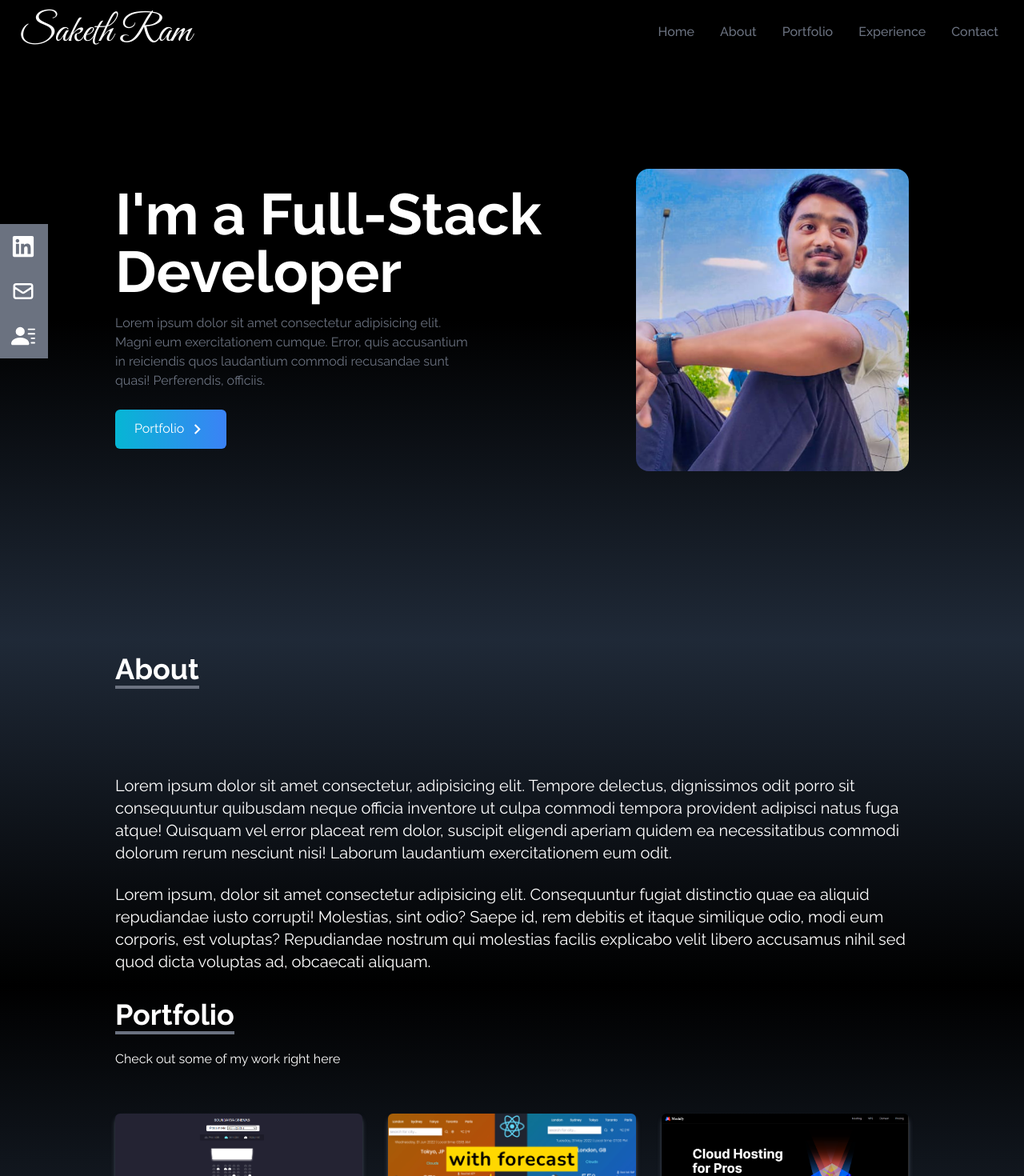
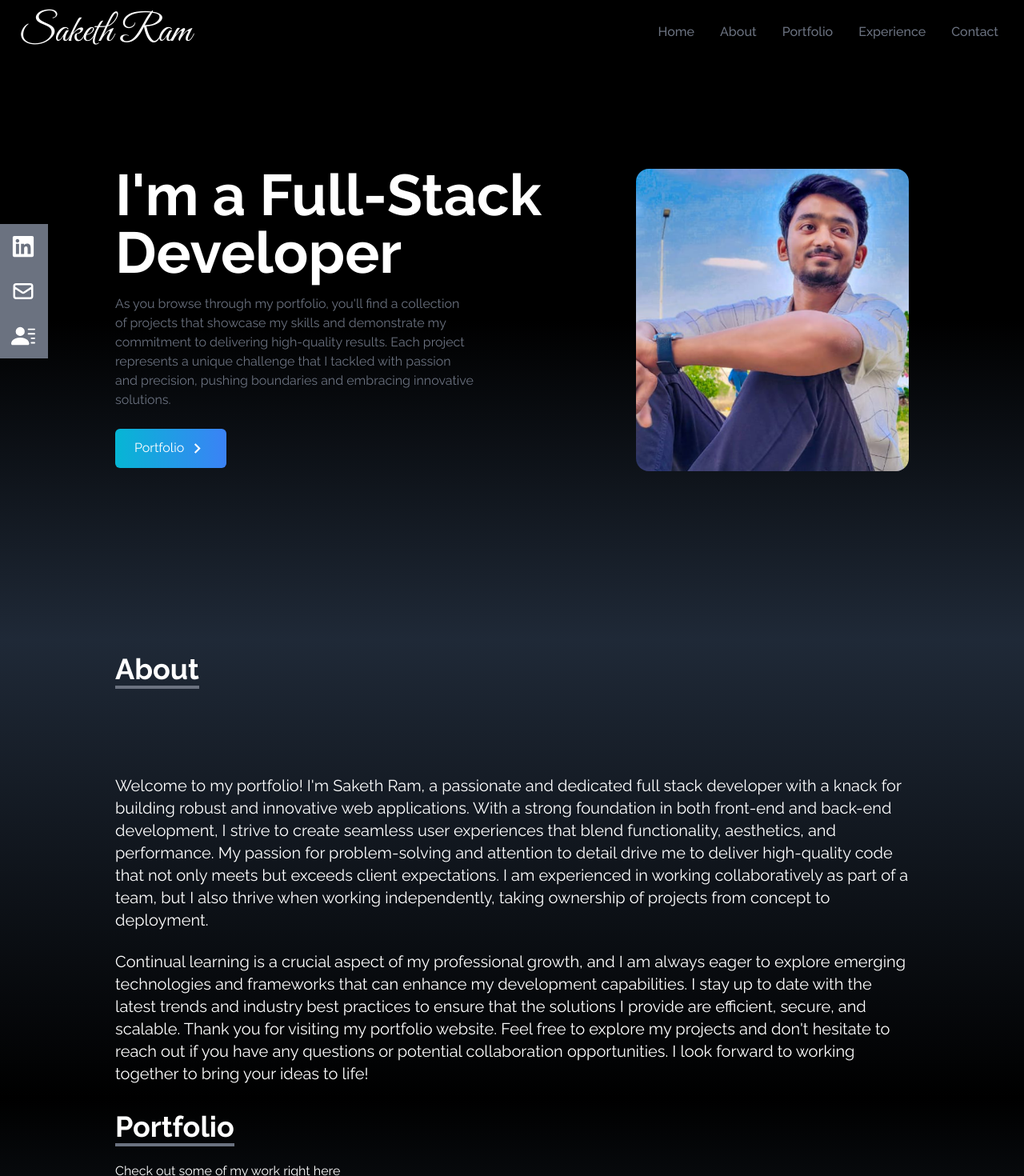
Before and after one commit to sakethram113/my-portfolio, a React (Create React App) app: page / in a window 1280 px wide. Shown: the top 1470 px of the page at 80% size. Built offline with nearby package versions, Linux system fonts and the light colour scheme.

Commit message:
Changes in portfolio

```diff
--- a/src/components/About.jsx
+++ b/src/components/About.jsx
@@ -11,12 +11,13 @@ const About = () => {
             </div>
 
             <p className="text-xl mt-20 ">
-                Lorem ipsum dolor sit amet consectetur, adipisicing elit. Tempore delectus, dignissimos odit porro sit consequuntur quibusdam neque officia inventore ut culpa commodi tempora provident adipisci natus fuga atque! Quisquam vel error placeat rem dolor, suscipit eligendi aperiam quidem ea necessitatibus commodi dolorum rerum nesciunt nisi! Laborum laudantium exercitationem eum odit.
+            Welcome to my portfolio! I'm Saketh Ram, a passionate and dedicated full stack developer with a knack for building robust and innovative web applications. With a strong foundation in both front-end and back-end development, I strive to create seamless user experiences that blend functionality, aesthetics, and performance. My passion for problem-solving and attention to detail drive me to deliver high-quality code that not only meets but exceeds client expectations. I am experienced in working collaboratively as part of a team, but I also thrive when working independently, taking ownership of projects from concept to deployment.
             </p>
             <br />
 
             <p className="text-xl">
-                Lorem ipsum, dolor sit amet consectetur adipisicing elit. Consequuntur fugiat distinctio quae ea aliquid repudiandae iusto corrupti! Molestias, sint odio? Saepe id, rem debitis et itaque similique odio, modi eum corporis, est voluptas? Repudiandae nostrum qui molestias facilis explicabo velit libero accusamus nihil sed quod dicta voluptas ad, obcaecati aliquam.
+            Continual learning is a crucial aspect of my professional growth, and I am always eager to explore emerging technologies and frameworks that can enhance my development capabilities. I stay up to date with the latest trends and industry best practices to ensure that the solutions I provide are efficient, secure, and scalable.
+            Thank you for visiting my portfolio website. Feel free to explore my projects and don't hesitate to reach out if you have any questions or potential collaboration opportunities. I look forward to working together to bring your ideas to life!
             </p>
 
         </div>
--- a/src/components/Home.jsx
+++ b/src/components/Home.jsx
@@ -15,7 +15,7 @@ const Home = () => {
                     I'm a Full-Stack Developer
                 </h2>
                 <p className="text-gray-500 py-4 max-w-md">
-                    Lorem ipsum dolor sit amet consectetur adipisicing elit. Magni eum exercitationem cumque. Error, quis accusantium in reiciendis quos laudantium commodi recusandae sunt quasi! Perferendis, officiis.
+                As you browse through my portfolio, you'll find a collection of projects that showcase my skills and demonstrate my commitment to delivering high-quality results. Each project represents a unique challenge that I tackled with passion and precision, pushing boundaries and embracing innovative solutions.
                 </p>
             <div>
                 <Link to='portfolio' smooth duration={500} className="group text-white px-6 py-3 flex my-2 w-fit items-center rounded-md bg-gradient-to-r from-cyan-500 to-blue-500 cursor-pointer">
```
